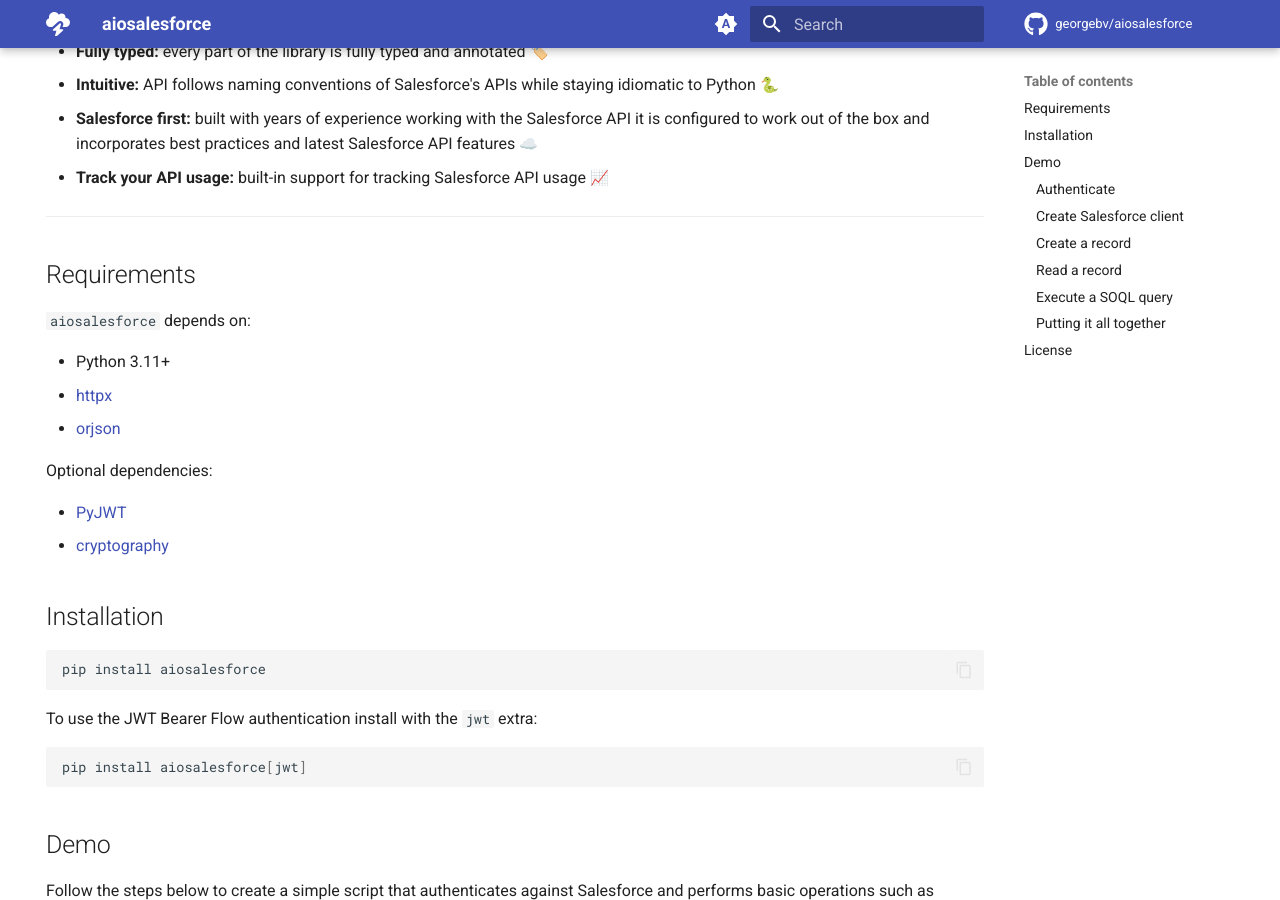
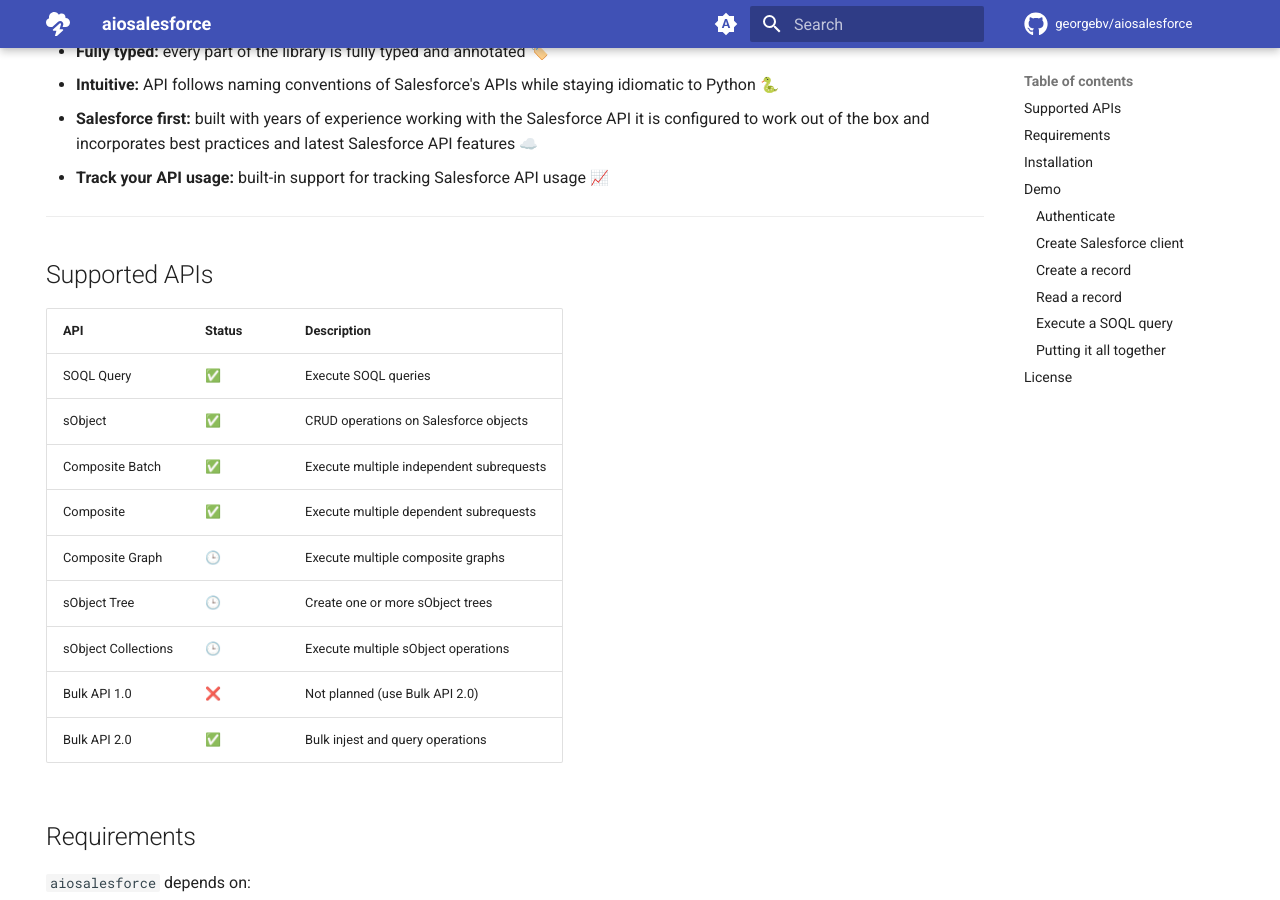
Before and after one commit to georgebv/aiosalesforce, an MkDocs documentation site: the page built from docs/index.md, in a window 1280 px wide and 900 px high, scrolled down 441 px. Built offline with MkDocs 1.6.1 and Material for MkDocs 9.7.7, drawn with Linux system fonts in a browser that asks for light colours; emoji names are drawn with the system emoji font; comment, search, counter and statistics services are not loaded.

```diff
--- a/docs/index.md
+++ b/docs/index.md
@@ -44,6 +44,20 @@ for interacting with Salesforce's APIs (such as REST and Bulk).
   :chart_with_upwards_trend:
 
 ---
+
+## Supported APIs
+
+| API                 | Status | Description                              |
+| ------------------- | ------ | ---------------------------------------- |
+| SOQL Query          | ✅     | Execute SOQL queries                     |
+| sObject             | ✅     | CRUD operations on Salesforce objects    |
+| Composite Batch     | ✅     | Execute multiple independent subrequests |
+| Composite           | ✅     | Execute multiple dependent subrequests   |
+| Composite Graph     | 🕒     | Execute multiple composite graphs        |
+| sObject Tree        | 🕒     | Create one or more sObject trees         |
+| sObject Collections | 🕒     | Execute multiple sObject operations      |
+| Bulk API 1.0        | ❌     | Not planned (use Bulk API 2.0)           |
+| Bulk API 2.0        | ✅     | Bulk injest and query operations         |
 
 ## Requirements
 
```
Also changed, not shown: README.md (+14 -0 lines), 1 other file.
